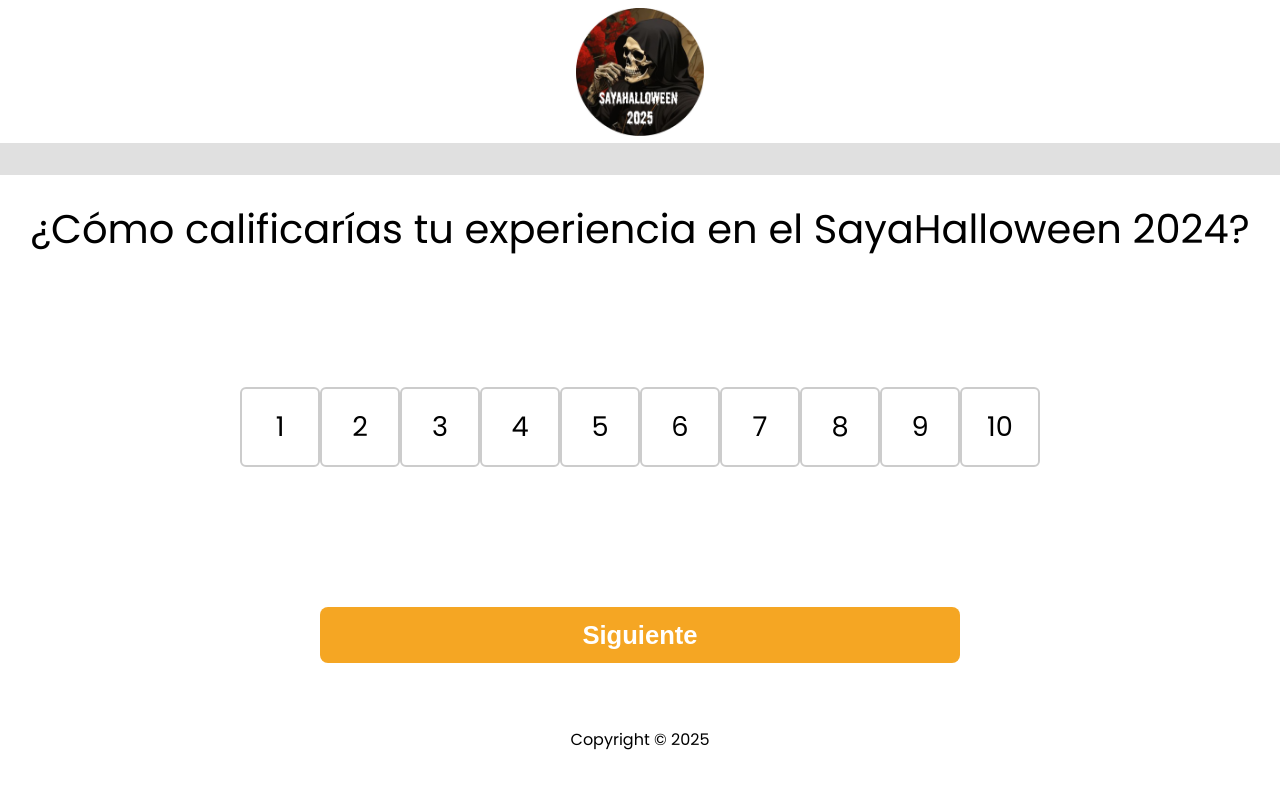
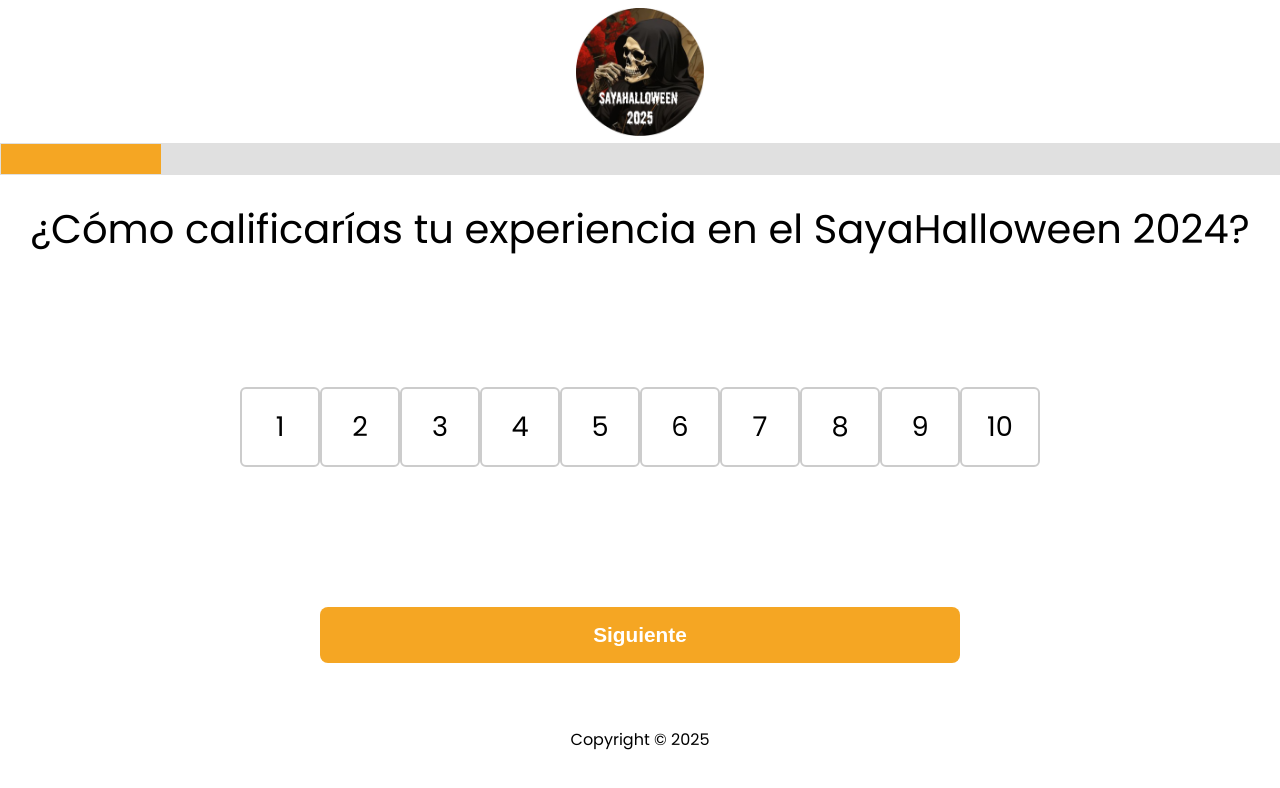
Before and after one commit to manuelsayago15/sayahalloween, a React (Vite) app: page / in a window 1280 px wide. Both pictures are taken after a click on the button "Siguiente". Shown: the top 788 px of the page. Built offline with nearby package versions, Linux system fonts and the light colour scheme.

Commit message:
Adding progressBar logic with styles and finishing logic with textarea and rating with answers object

```diff
--- a/src/components/Form.jsx
+++ b/src/components/Form.jsx
@@ -16,15 +16,20 @@
     console.log(showIntro)
     console.log('answers ' + answers[currentStep])
 
+    const totalSteps = questions.length
+
+    const progressBar = showIntro ? 0 : ((currentStep + 1) / totalSteps ) * 100
+    console.log(progressBar)
+
     return (
         <>
-            <Header title={title}></Header>
+            <Header title={title} progressBar={progressBar}></Header>
             <section className='section-phase-1'>
                 {showIntro && <Phase1></Phase1>}
                 {!showIntro &&
                     <div className='survey-intro'>
                         <h1>{question.text}</h1>
-                        <AnswersRating step={currentStep}></AnswersRating>
+                        <AnswersRating questionId={question.id}></AnswersRating>
                     </div>
                 }
             </section>
--- a/src/components/Header.jsx
+++ b/src/components/Header.jsx
@@ -2,14 +2,14 @@
 import logo from "../assets/images/logo.png";
 import ProgressBar from "./ProgressBar";
 
-const Header = () => {
+const Header = ({ progressBar }) => {
     return (
         <>
             <header className="header">
                 <div>
                     <img src={logo} alt="Sayahalloween" />
                 </div>
-                <ProgressBar></ProgressBar>
+                <ProgressBar progress={progressBar}></ProgressBar>
             </header>
 
         </>
--- a/src/components/ProgressBar.jsx
+++ b/src/components/ProgressBar.jsx
@@ -1,7 +1,8 @@
-const ProgressBar = () => {
+const ProgressBar = ({ progress }) => {
+    console.log(progress)
     return (
         <div className="progress-bar">
-
+            <div className="progress-fill" style={{ width: `${progress}%`}}></div>
         </div>
     )
 }
--- a/src/components/phase2/AnswersRating.jsx
+++ b/src/components/phase2/AnswersRating.jsx
@@ -1,21 +1,21 @@
 import { useFormStore } from '../../store/useFormStore'
 import TextAreaRating from './TextAreaRating';
 
-const AnswersRating = ( { step } ) => {
-  const setAnswer = useFormStore((state) => state.setAnswer);
-  const answers = useFormStore((state) => state.answers);
-  const currentValue = answers[step] || null;
+const AnswersRating = ( { questionId } ) => {
+  const setAnswer = useFormStore((state) => state.setAnswer)
+  const answers = useFormStore((state) => state.answers)
+  const currentValue = answers[questionId]?.rating || null
 
   const ratings = Array.from({ length: 10 }, (_, i) => i + 1); // [1,2,3,...,10]
 
   console.log("currentValue " + currentValue)
-  console.log("step " + step)
+  console.log("questionId " + questionId)
   const handleRating = (value) => {
     console.log("chosen value " + value)
-    setAnswer(step, value)
+    setAnswer(questionId, { rating: value })
   }
 
-  console.log("answer: " + answers[step])
+  console.log("answer rating: " + answers[questionId]?.rating)
 
   return (
     <>
@@ -24,14 +24,14 @@
           <div key={num}>
             <input
               type="radio"
-              id={`rating-${step}-${num}`}
-              name={`rating-${step}`}
+              id={`rating-${questionId}-${num}`}
+              name={`rating-${questionId}`}
               value={num}
               className="rating-input"
               checked={currentValue === num}
               onChange={() => handleRating(num)} />
             <label
-              htmlFor={`rating-${step}-${num}`}
+              htmlFor={`rating-${questionId}-${num}`}
               className="rating-label"
             >
               {num}
@@ -41,7 +41,7 @@
       </div>
       { (currentValue !== null && currentValue <= 6) && (
         <div className='textArea'>
-          <TextAreaRating />
+          <TextAreaRating questionId={questionId} />
         </div>
       )}
     </>
--- a/src/components/phase2/TextAreaRating.jsx
+++ b/src/components/phase2/TextAreaRating.jsx
@@ -1,11 +1,25 @@
-const TextAreaRating = () => {
+import { useFormStore } from "../../store/useFormStore"
+
+const TextAreaRating = ({ questionId }) => {
+    const setAnswer = useFormStore((state) => state.setAnswer)
+    const answers = useFormStore((state) => state.answers)
+
+    const currentText = answers[questionId]?.text || ''
+
+    const handleChange = (e) => {
+        const value = e.target.value;
+        setAnswer(questionId, { text: value });
+    }
+
     return (
         <>
-            <label htmlFor="myTextArea">¿Por qué calificas con esa nota?</label>
+            <label htmlFor={`textarea-${questionId}`}>¿Por qué calificas con esa nota?</label>
             <textarea
-                id="myTextArea"
-                name="test"
+                id={`textarea-${questionId}`}
+                name={`textarea-${questionId}`}
                 placeholder="Danos tu opinión..."
+                value={currentText}
+                onChange={handleChange}
             />
         </>
     )
--- a/src/index.css
+++ b/src/index.css
@@ -23,11 +23,18 @@
   max-width: 100%;
   padding-top: 0.5rem;
 }
+
 .progress-bar {
   width: 100%;
   height: 2rem;
   border: 1px solid #E0E0E0;
   background-color: #E0E0E0;
+}
+
+.progress-fill {
+  height: 100%;
+  background-color: #F5A623;
+  transition: width 0.3s ease;
 }
 
 .section-phase-1{
@@ -409,11 +416,6 @@
   textarea {
     font-size: 1.2rem;
   }
-
-  .next-button {
-    font-size: 1.6rem;
-  }
-
 }
 
 @media screen and (min-width: 1200px) {
--- a/src/questions.json
+++ b/src/questions.json
@@ -28,7 +28,7 @@
         },
         {
             "id": "q7",
-            "text": "¿Qué fue lo que más te gustó del evento y por qué?"
+            "text": "¿Qué te parecieron los premios entregados a los ganadores?"
         },
         {
             "id": "q8",
--- a/src/store/useFormStore.js
+++ b/src/store/useFormStore.js
@@ -19,11 +19,14 @@
             set((state) => ({
                 showIntro: state.showIntro = false
             })),
-        setAnswer: (step, value) =>
+        setAnswer: (questionId, value) =>
             set((state) => ({
                 answers: {
                     ...state.answers,
-                    [step]: value
+                    [questionId]: {
+                        ...state.answers[questionId],
+                        ...value
+                    }
                 }
             }))
 
```
Also changed, not shown: src/components/phase2/Phase2.jsx (deleted, +0 -10 lines).
